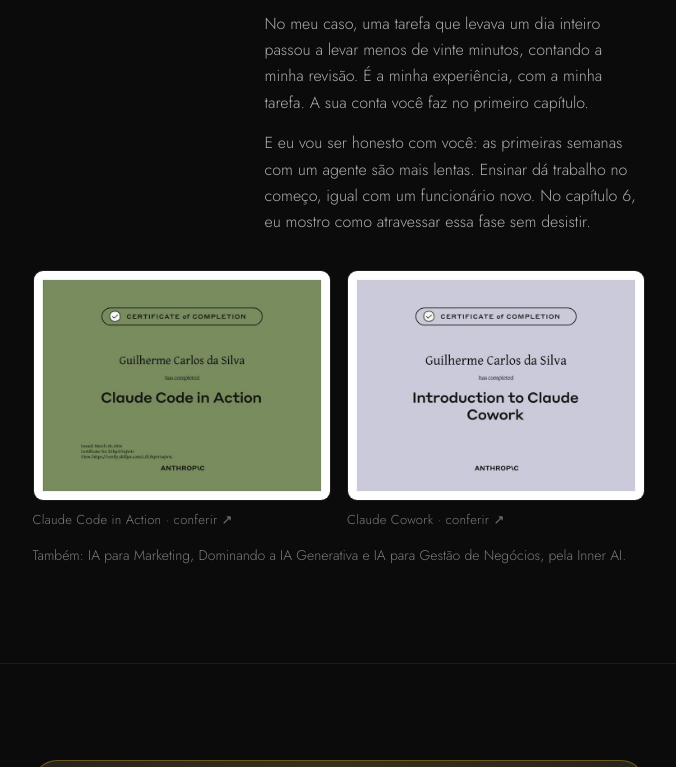
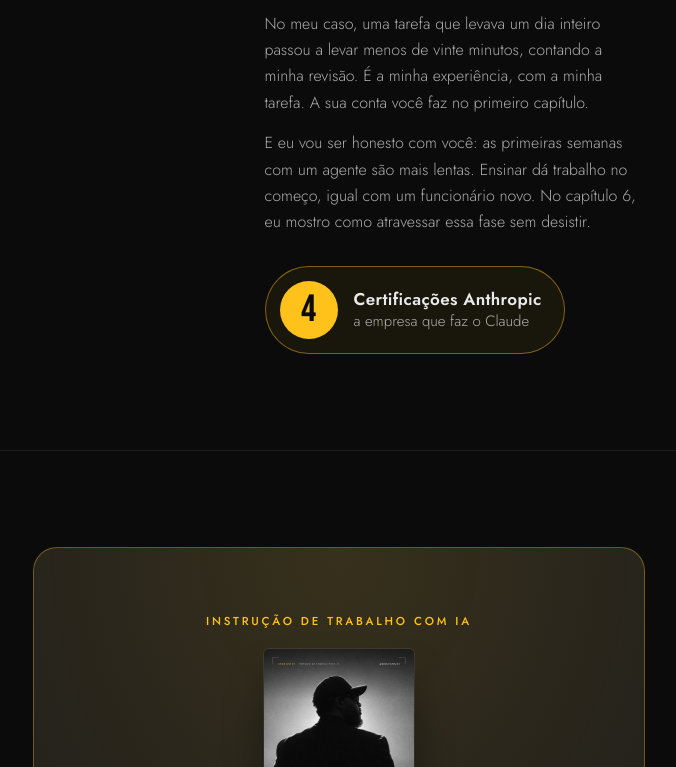
Before and after one commit to Guiair21/prompts, a plain HTML site: page ebook/index.html in a window 1280 px wide. Shown: the part 7324-8091 px from the top of the page, without its empty margins (301-977 px from the left). Drawn offline with nearby package versions, Linux system fonts and the light colour scheme.

Commit message:
ebook: selo de 4 certificações Anthropic no lugar dos certificados
Co-Authored-By: Claude Opus 5.5 <noreply@anthropic.com>

```diff
--- a/ebook/index.html
+++ b/ebook/index.html
@@ -119,12 +119,10 @@ section{padding:clamp(56px,8vw,96px) 0;border-top:1px solid var(--pearl-08)}
 /* autor */
 .autor{display:grid;grid-template-columns:200px 1fr;gap:32px;align-items:start}
 .autor img{width:100%;height:auto;border-radius:16px;border:1px solid var(--pearl-08);display:block}
-.certs{margin-top:34px;display:grid;grid-template-columns:1fr 1fr;gap:16px}
-.certs a{display:block;text-decoration:none;color:var(--pearl-45);font-size:13px;letter-spacing:.02em}
-.certs img{width:100%;height:auto;display:block;border-radius:10px;border:1px solid var(--pearl-08);margin-bottom:8px;transition:transform .2s}
-.certs a:hover img{transform:translateY(-2px)}
-.certs-mais{margin-top:14px;font-size:14px;color:var(--pearl-45)}
-@media(max-width:520px){.certs{grid-template-columns:1fr}}
+.selo{margin-top:30px;display:inline-flex;align-items:center;gap:16px;padding:14px 22px 14px 14px;border:1px solid rgba(255,194,26,.45);border-radius:999px;background:rgba(255,194,26,.06)}
+.selo-num{flex:none;width:58px;height:58px;border-radius:50%;background:var(--gold);color:var(--ink);font-family:var(--display);font-size:38px;line-height:58px;text-align:center}
+.selo-txt{font-size:15px;line-height:1.35;color:var(--pearl-70)}
+.selo-txt strong{display:block;font-size:17px;color:var(--pearl);font-weight:600;letter-spacing:.02em}
 
 /* oferta */
 .oferta{text-align:center;padding:clamp(36px,6vw,64px) clamp(20px,5vw,56px);border:1px solid rgba(255,194,26,.35);border-radius:24px;
@@ -354,17 +352,13 @@ footer a{color:var(--pearl-70)}
       <div>
         <div class="kicker">Quem escreveu</div>
         <h2 style="margin-bottom:16px">Guilherme Carlos da Silva</h2>
-        <p>Neste ano eu quebrei o tornozelo e fiquei seis semanas parado. Usei esse tempo pra estudar: fiz quatro cursos de inteligência artificial ainda de bota, dois deles da Anthropic, a empresa que faz o Claude. Seis semanas depois, eu tinha um sistema que organiza o meu trabalho inteiro.</p>
+        <p>Neste ano eu quebrei o tornozelo e fiquei seis semanas parado. Usei esse tempo pra estudar: fiz quatro cursos de inteligência artificial ainda de bota, todos da Anthropic, a empresa que faz o Claude. Seis semanas depois, eu tinha um sistema que organiza o meu trabalho inteiro.</p>
         <p>Hoje é esse sistema que produz o meu perfil, o <a href="https://www.instagram.com/euguicarlos/" target="_blank" rel="noopener">@euguicarlos</a>, com 13,4 mil seguidores: pauta, roteiro, legenda, telas, publicação e leitura dos números. São 83 habilidades e mais de 80 peças feitas com ele. Eu decido, gravo o rosto quando precisa e aprovo o que vai ao ar.</p>
         <p>No meu caso, uma tarefa que levava um dia inteiro passou a levar menos de vinte minutos, contando a minha revisão. É a minha experiência, com a minha tarefa. A sua conta você faz no primeiro capítulo.</p>
         <p>E eu vou ser honesto com você: as primeiras semanas com um agente são mais lentas. Ensinar dá trabalho no começo, igual com um funcionário novo. No capítulo 6, eu mostro como atravessar essa fase sem desistir.</p>
+        <div class="selo"><span class="selo-num">4</span><span class="selo-txt"><strong>Certificações Anthropic</strong>a empresa que faz o Claude</span></div>
       </div>
     </div>
-    <div class="certs">
-      <a href="https://verify.skilljar.com/c/k3hp5r5ujw4c" target="_blank" rel="noopener"><img src="img/cert-claude-code.jpg" alt="Certificado Anthropic: Claude Code in Action, Guilherme Carlos da Silva, março de 2026" width="720" height="556" loading="lazy"><span>Claude Code in Action · conferir ↗</span></a>
-      <a href="https://verify.skilljar.com/c/n9ng7chhqp9p" target="_blank" rel="noopener"><img src="img/cert-claude-cowork.jpg" alt="Certificado Anthropic: Introduction to Claude Cowork, Guilherme Carlos da Silva, março de 2026" width="720" height="556" loading="lazy"><span>Claude Cowork · conferir ↗</span></a>
-    </div>
-    <p class="certs-mais">Também: IA para Marketing, Dominando a IA Generativa e IA para Gestão de Negócios, pela Inner AI.</p>
   </div>
 </section>
 
```
